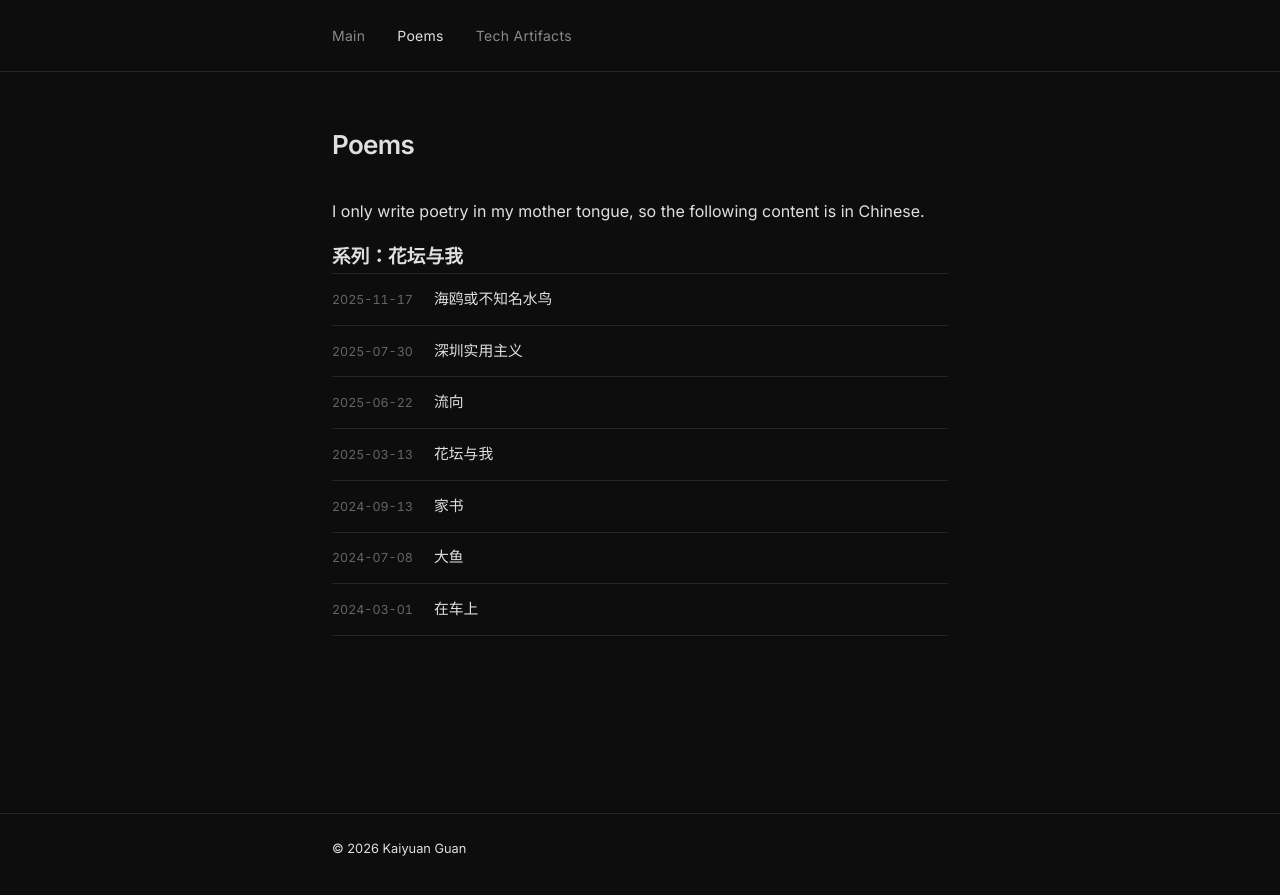
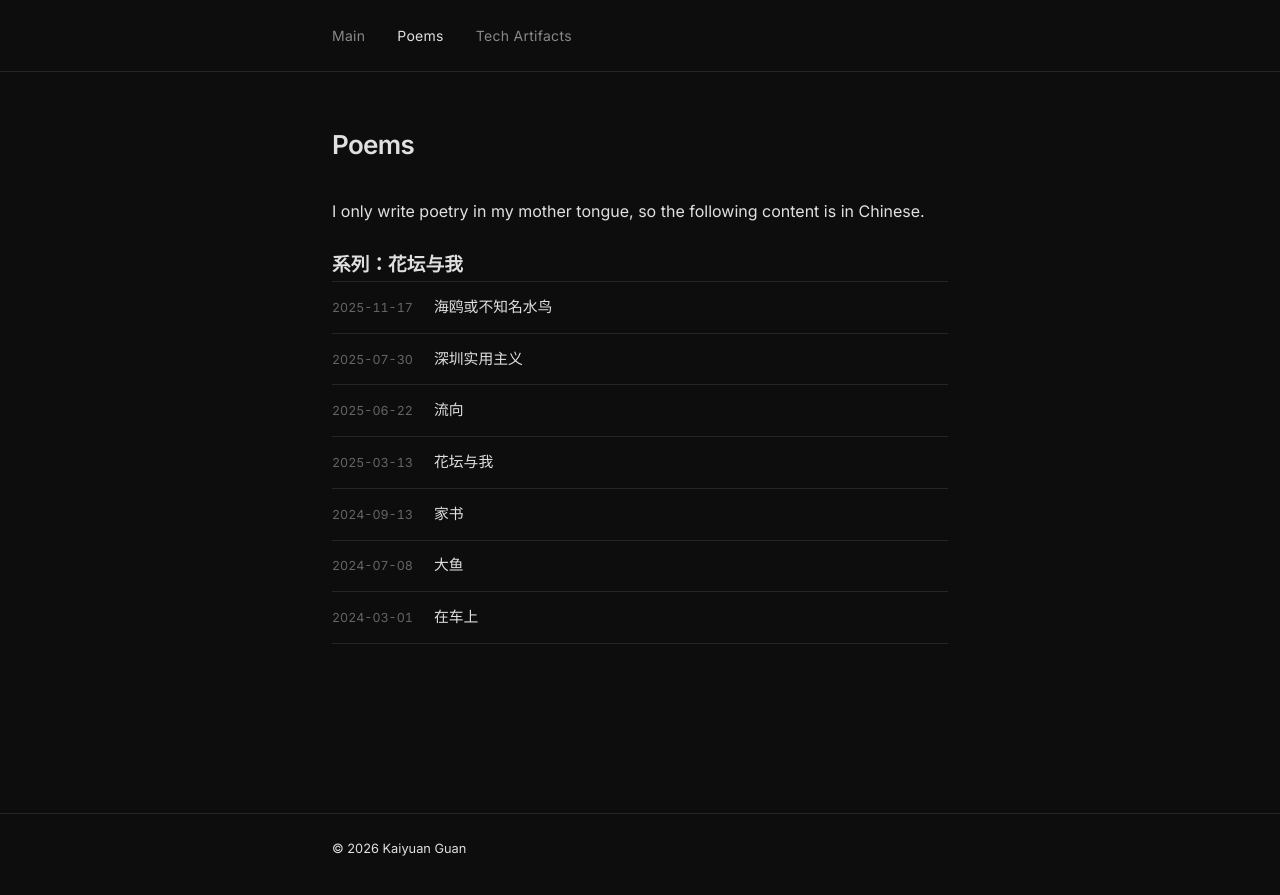
Before and after one commit to WilfredGuan/wilfredguan.github.io, a Jekyll site: the page built from poems/index.html, in a window 1280 px wide. Shown: the top 895 px of the page. Built offline with Jekyll 4.4.1, drawn with Linux system fonts in a browser that asks for light colours.

Commit message:
fix visual format

```diff
--- a/assets/css/style.css
+++ b/assets/css/style.css
@@ -152,7 +152,6 @@ a:hover {
   display: flex;
   flex-direction: column;
   justify-content: flex-start;
-  padding-top: 0.25rem;
 }
 
 .profile-name {
--- a/poems/index.html
+++ b/poems/index.html
@@ -5,7 +5,7 @@ title: Poems
 
 <h1 class="page-title">Poems</h1>
 
-<p>I only write poetry in my mother tongue, so the following content is in Chinese.</p>
+<p style="margin-bottom: 1.5rem;">I only write poetry in my mother tongue, so the following content is in Chinese.</p>
 
 {% assign sorted = site.poems | sort: 'date' | reverse %}
 
```
